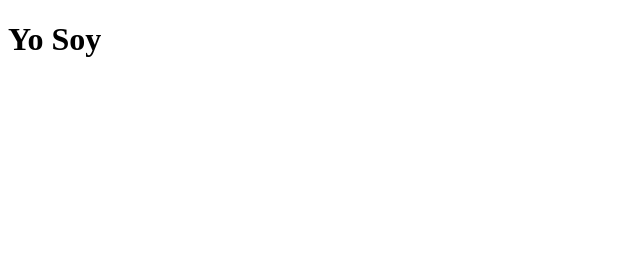
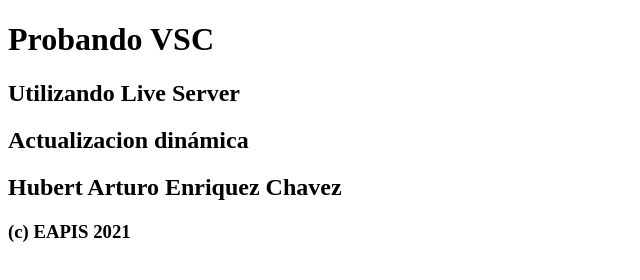
Before and after one commit to Arturo-Enriquez-Chavez/Arturo-Enriquez-Chavez.github.io, a plain HTML site: page index.html in a window 1280 px wide. Shown: the whole page, without its empty margins (0-640 px from the left). Drawn offline with Linux system fonts and the light colour scheme.

Commit message:
primera version de mi web personal

```diff
--- a/index.html
+++ b/index.html
@@ -1,12 +1,20 @@
 <!DOCTYPE html>
-<html lang="en">
-<head>
-    <meta charset="UTF-8">
-    <meta http-equiv="X-UA-Compatible" content="IE=edge">
-    <meta name="viewport" content="width=device-width, initial-scale=1.0">
-    <title>Hola</title>
-</head>
-<body>
-    <H1>Yo Soy</H1>
-</body>
+<html>
+    <head>
+        <meta charset="utf-8">
+        <meta http-equiv="X-UA-Compatible" content="IE=edge">
+        <title>Yo Soy</title>
+        <meta name="description" content="">
+        <meta name="viewport" content="width=device-width, initial-scale=1">
+        <link rel="stylesheet" href="">
+    </head>
+    <body>
+        <h1>Probando VSC</h1>
+        <h2>Utilizando Live Server</h2>
+        <h2>Actualizacion dinámica</h2>
+        <H2>Hubert Arturo Enriquez Chavez</H2>
+        <h3>(c) EAPIS 2021</h3>
+
+        <script src="" async defer></script>
+    </body>
 </html>
```
